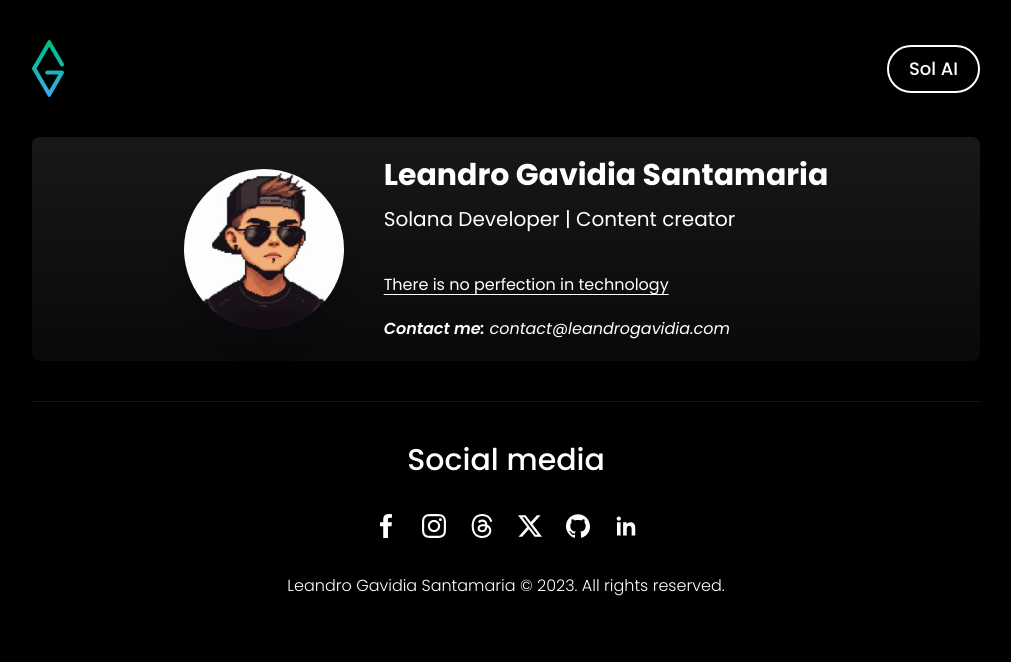
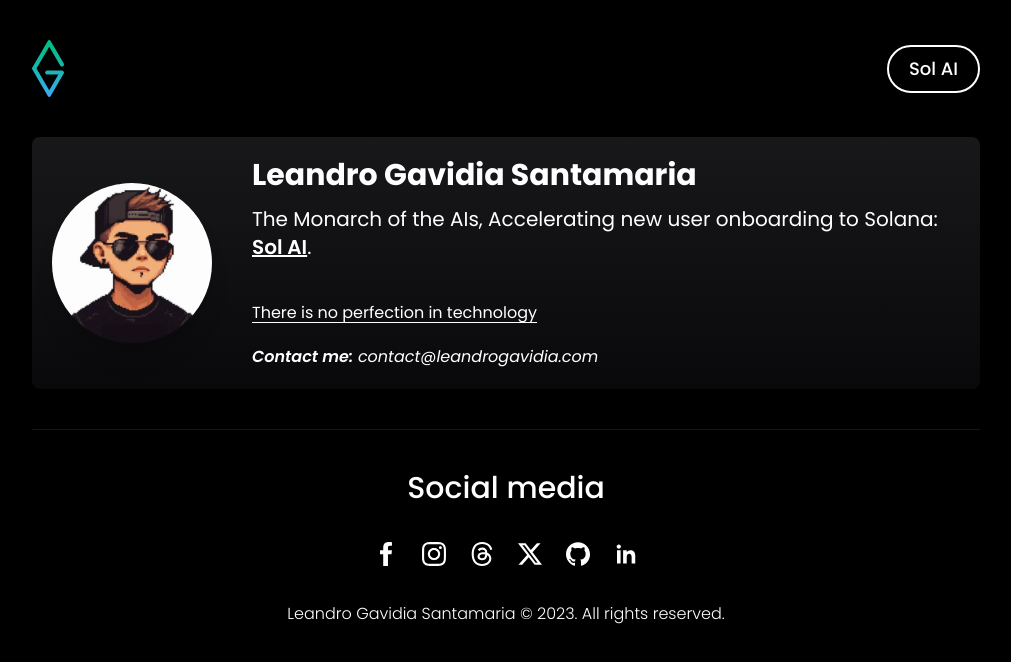
Before and after one commit to leandrogavidia/leandro-gavidia-website, a Next.js app: page / in a window 1280 px wide. Shown: the top 662 px of the page, without its empty margins (134-1145 px from the left). Built offline with nearby package versions, Linux system fonts and the light colour scheme.

Commit message:
feature: update personal description and add link to Sol AI

```diff
--- a/app/page.tsx
+++ b/app/page.tsx
@@ -1,4 +1,5 @@
 import Image from "next/image"
+import Link from "next/link"
 
 export default function Home() {
   return (
@@ -15,7 +16,7 @@ export default function Home() {
         <div className="flex flex-col justify-center items-center gap-y-10 sm:items-start">
           <div className="flex flex-col justify-center items-center gap-y-3 sm:items-start">
             <h1 className="text-2xl font-bold sm:text-3xl">Leandro Gavidia Santamaria</h1>
-            <p className="text-sm sm:text-xl">Solana Developer | Content creator</p>
+            <p className="text-sm sm:text-xl sm:text-left">The Monarch of the AIs, Accelerating new user onboarding to Solana: <Link target="_blank" href="https://sol-ai.app/" className="underline font-semibold">Sol AI</Link>.</p>
           </div>
           <div className="flex flex-col justify-center items-center gap-y-5 sm:items-start">
             <h2 className="text-xs font-normal underline-offset-4 underline sm:text-base">There is no perfection in technology</h2>
```
